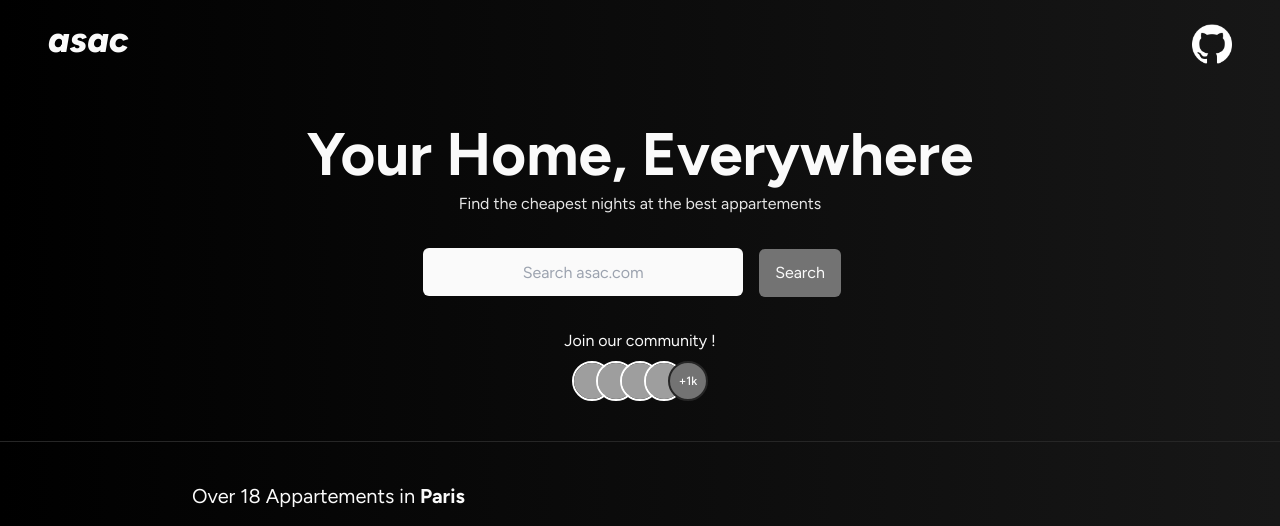
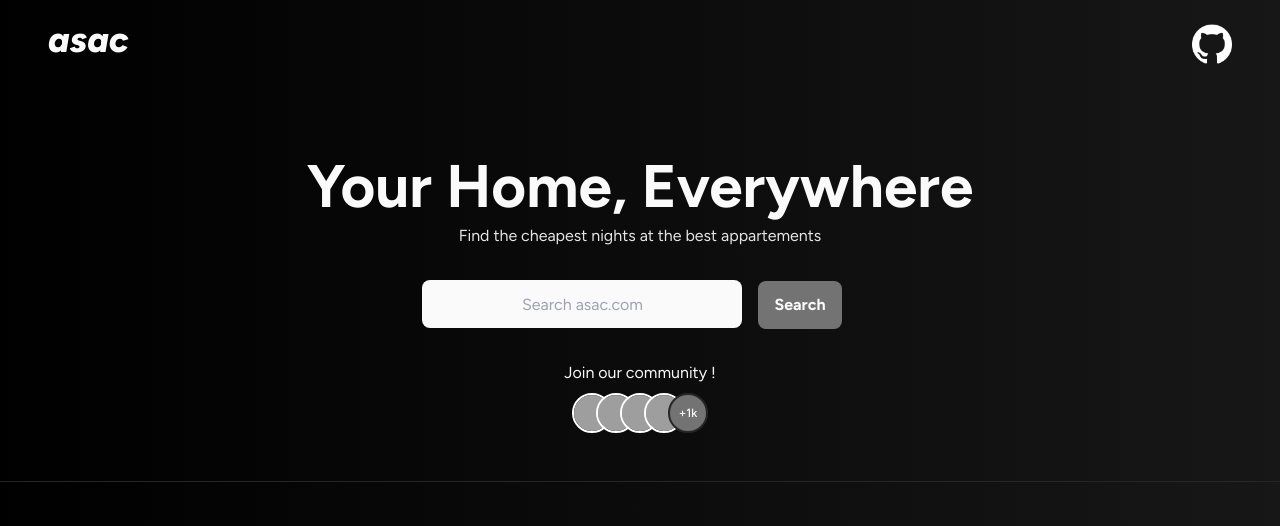
Before and after one commit to zinedinechami/asac_v1, a React (Vite) app in the folder asac_react/: page / in a window 1280 px wide. Shown: the top 526 px of the page. Built offline with nearby package versions, Linux system fonts and the light colour scheme; grey boxes are pictures that could not be loaded.

Commit message:
added search feature to home page

```diff
--- a/asac_react/src/pages/home.tsx
+++ b/asac_react/src/pages/home.tsx
@@ -1,5 +1,6 @@
 import database from "../database.json";
 import github_logo from "../assets/pngegg.png";
+import { useState } from "react";
 
 // header that becomes sticky at scroll down?
 
@@ -8,6 +9,8 @@ import github_logo from "../assets/pngegg.png";
 // slight graidant on text
 
 export default function Home() {
+  const [search, setSearch] = useState("");
+
   return (
     <>
       <section className=" w-full      bg-gradient-to-l from-neutral-900 to-black ">
@@ -24,7 +27,7 @@ export default function Home() {
             className="w-10 absolute top-6 right-12"
           />
         </a>
-        <div className="pt-16 pb-10 border-solid border-0 border-b border-neutral-800">
+        <div className="pt-24 pb-12 border-solid border-0 border-b border-neutral-800">
           <h1 className="text-center text-6xl  font-bold text-neutral-50 ">
             Your Home, Everywhere
           </h1>
@@ -34,11 +37,12 @@ export default function Home() {
           {/* <button className="mx-auto">lol</button> */}
           <div className="mt-8 mb-2 text-center">
             <input
+              onChange={(e) => setSearch(e.target.value)}
               placeholder="Search asac.com"
-              className="h-12 w-80 rounded-md  cursor-pointer  bg-neutral-50 mx-auto   text-center focus:ring-0 outline-0 hover:bg-neutral-300 transition-colors"
+              className="h-12 w-80 rounded-lg cursor-pointer  bg-neutral-50 mx-auto   text-center focus:ring-0 outline-0 hover:bg-neutral-300 transition-colors"
             ></input>
             <a href="#appartements">
-              <button className="h-12  bg-neutral-500 text-neutral-50 mx-4 px-4 rounded-md">
+              <button className="h-12  bg-neutral-500 text-neutral-50 mx-4 px-4 rounded-lg font-bold">
                 Search
               </button>
             </a>
@@ -75,8 +79,6 @@ export default function Home() {
             </a>
           </div>
         </div>
-        <h1></h1>
-        {/* add number of locations */}
 
         <h1 className="text-neutral-50 pl-48 pt-10 text-xl">
           Over {database.length} Appartements in{" "}
@@ -91,7 +93,13 @@ export default function Home() {
               asac
             </h1>
           </nav> */}
-          {database.map((data) => {
+          {database
+            .filter((data) => {
+              return search.toLowerCase() === ""
+                ? data
+                : data.title.toLowerCase().includes(search);
+            })
+            .map((data) => {
               return (
                 <a key={data.id} href={"logement/" + data.id}>
                   <article className="w-64 h-64 mr-10 mb-20 relative rounded-xl  shadow-xl opacity-90 ">
@@ -110,7 +118,8 @@ export default function Home() {
                         Hosted by {data.host.name}
                       </p>
                       <p className="text-neutral-200 text-sm font-bold ">
-                      $ {data.price} <span className="font-normal">night</span>
+                        $ {data.price}{" "}
+                        <span className="font-normal">night</span>
                       </p>
                     </div>
                   </article>
```
Lines whose indentation alone changed are shown as unchanged.
